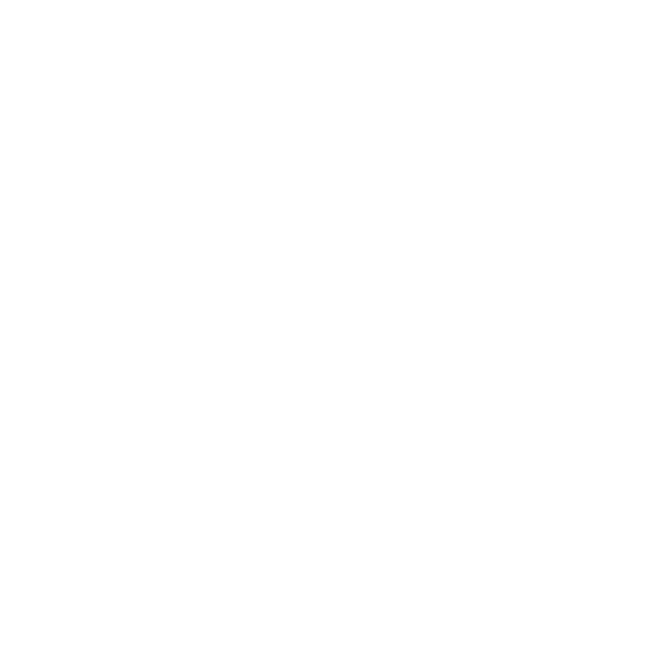
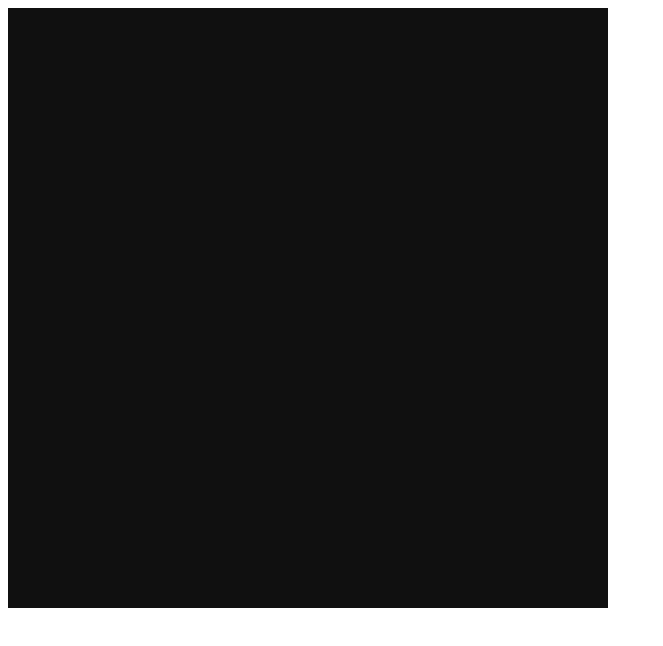
Before and after one commit to scottwu/canvas-game-demo, a plain HTML site: page index.html in a window 1280 px wide. Shown: the whole page, without its empty margins (0-663 px from the left). Drawn offline with Linux system fonts and the light colour scheme.

Commit message:
Created a canvas as the background.

```diff
--- a/index.html
+++ b/index.html
@@ -6,6 +6,7 @@
   <link rel="stylesheet" href="css/style.css">
 </head>
 <body>
+  <script src="js/Canvas.js"></script>
   <script src="js/app.js"></script>
 </body>
 </html>
--- /dev/null
+++ b/js/Canvas.js
@@ -0,0 +1,12 @@
+var Canvas = {
+  init: function init(config, target) {
+    var canvas = document.createElement('canvas');
+    canvas.width = config.width;
+    canvas.height = config.height;
+    canvas.id = config.id;
+    canvas.style.position = "absolute";
+    canvas.style.background = config.background;
+    target.appendChild(canvas);
+    return canvas;
+  }
+};
--- a/js/app.js
+++ b/js/app.js
@@ -1 +1,6 @@
-console.log('app.js loaded');
+var bgCanvas = Object.create(Canvas).init({
+  id: 'background',
+  width: 600,
+  height: 600,
+  background: '#111'
+}, document.body);
```
